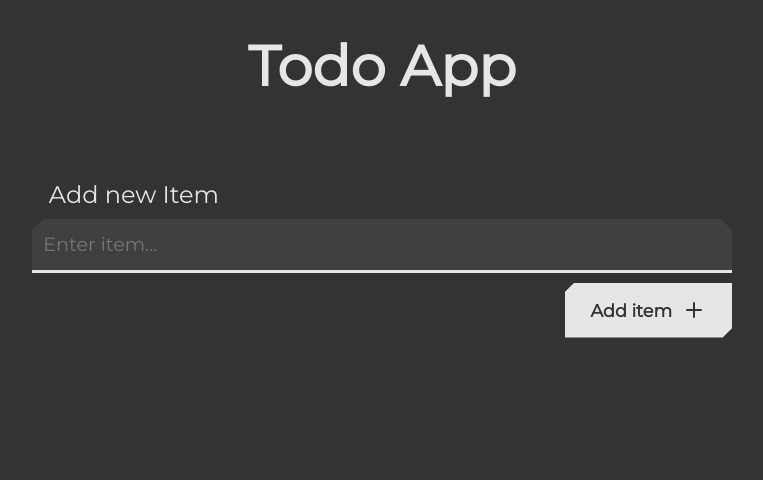
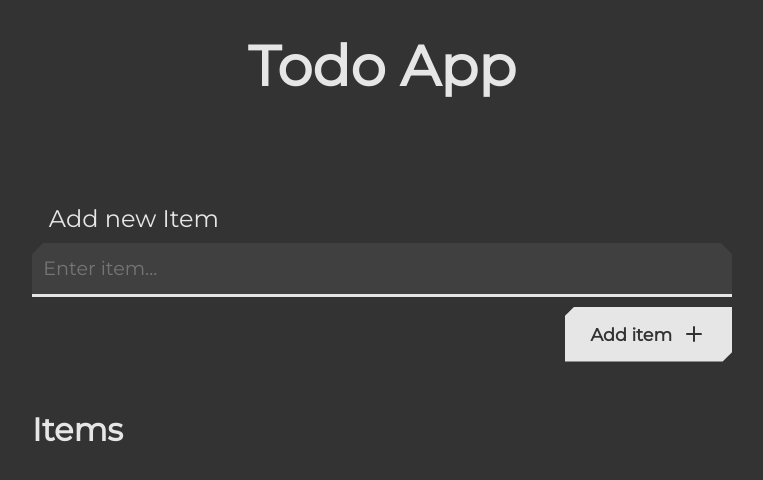
Before and after one commit to Zack1808/todo-app, a React (Create React App) app: page / in a window 1280 px wide. Shown: the top 480 px of the page, without its empty margins (258-1021 px from the left). Built offline with nearby package versions, Linux system fonts and the light colour scheme.

Commit message:
Added the ItemList component

```diff
--- a/src/components/App.css
+++ b/src/components/App.css
@@ -26,11 +26,12 @@
   min-height: 100vh;
   min-height: 100dvh;
   padding: 2em 1em;
-  gap: 5em;
+  gap: 3em;
   background-color: var(--bg-color);
 }
 
 .app-container h1 {
   color: var(--txt-color);
   font-size: clamp(2rem, 10vw, 3.5rem);
+  margin-bottom: 1em;
 }
--- a/src/components/App.js
+++ b/src/components/App.js
@@ -2,6 +2,7 @@ import React from "react";
 
 // Importing costume components
 import Form from "./Form/Form";
+import ItemList from "./ItemList/ItemList";
 
 // Imoprting the style file
 import "./App.css";
@@ -12,6 +13,7 @@ const App = () => {
     <div className="app-container">
       <h1>Todo App</h1>
       <Form label="Add new Item" placeholder="Enter item..." />
+      <ItemList />
     </div>
   );
 };
--- /dev/null
+++ b/src/components/ItemList/ItemList.css
@@ -0,0 +1,23 @@
+/* Styling the ItemList component */
+.item-list-container {
+  width: 100%;
+  max-width: 700px;
+  display: flex;
+  gap: 20px;
+  flex-direction: column;
+  justify-content: center;
+  align-items: flex-start;
+  height: 100%;
+}
+
+h2 {
+  color: var(--txt-color);
+  font-size: clamp(1.2rem, 10vw, 2rem);
+}
+
+ul {
+  width: 100%;
+  height: 100%;
+  overflow-y: auto;
+  list-style-type: none;
+}
--- /dev/null
+++ b/src/components/ItemList/ItemList.js
@@ -0,0 +1,17 @@
+import React from "react";
+
+// Importing the style file
+import "./ItemList.css";
+
+// Creating the ItemList component
+const ItemList = () => {
+  return (
+    <div className="item-list-container">
+      <h2>Items</h2>
+      <ul></ul>
+    </div>
+  );
+};
+
+// Exporting the ItemList component
+export default ItemList;
```
